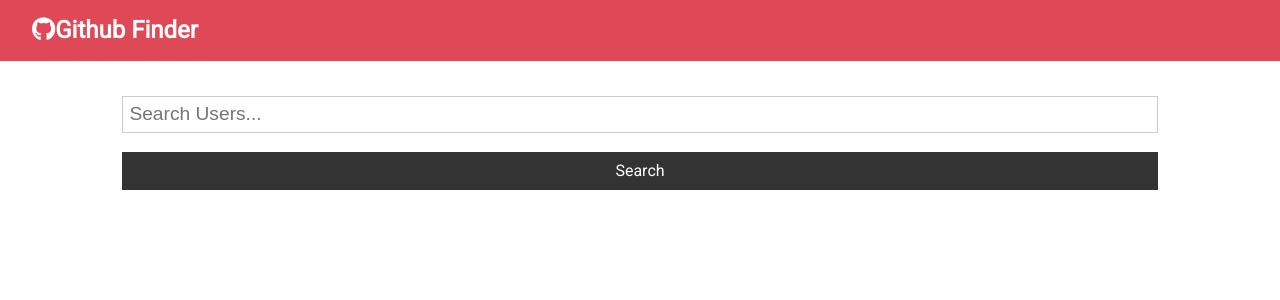
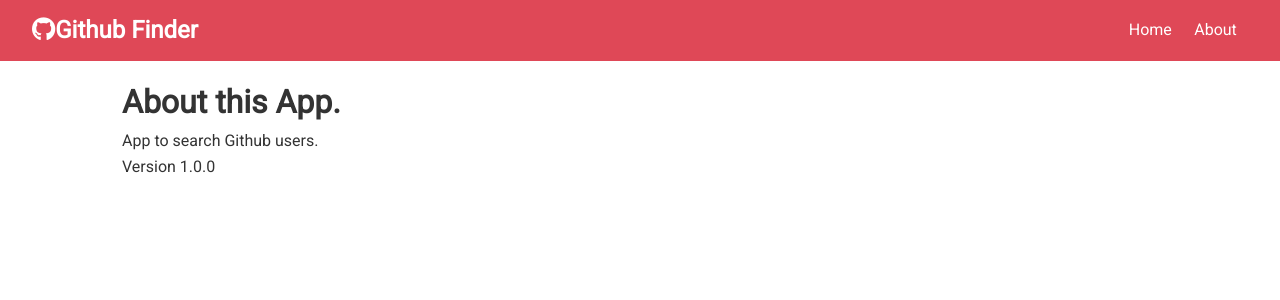
Before and after one commit to s33dco/githubfinder, a React (Create React App) app: page /about in a window 1280 px wide. Shown: the top 300 px of the page. Built offline with nearby package versions, Linux system fonts and the light colour scheme.

Commit message:
add reat router

```diff
--- a/package.json
+++ b/package.json
@@ -6,6 +6,7 @@
     "axios": "^0.19.0",
     "react": "^16.8.6",
     "react-dom": "^16.8.6",
+    "react-router-dom": "^5.0.1",
     "react-scripts": "3.0.1"
   },
   "scripts": {
--- a/src/App.js
+++ b/src/App.js
@@ -1,8 +1,10 @@
 import React, { Fragment, Component } from 'react'
+import { BrowserRouter as Router, Switch, Route } from 'react-router-dom'
 import Navbar from './components/layout/Navbar'
 import Users from './components/users/Users'
 import Search from './components/users/Search'
 import Alert from './components/layout/Alert'
+import About from './components/pages/About'
 import axios from 'axios'
 import './App.css'
 
@@ -47,11 +49,18 @@
 	render() {
 		const { users, loading } = this.state
 		return (
+			<Router>
 				<Fragment>
 					{/* default props set in Navbar component can overwrite below */}
 					<Navbar />
 					<div className='container'>
 						<Alert alert={this.state.alert} />
+						<Switch>
+							<Route
+								exact
+								path='/'
+								render={props => (
+									<Fragment>
 										<Search
 											searchUsers={this.searchUsers}
 											clearUsers={this.clearUsers}
@@ -59,8 +68,14 @@
 											showClear={users.length > 0 ? true : false}
 										/>
 										<Users loading={loading} users={users} />
+									</Fragment>
+								)}
+							/>
+							<Route exact path='/about' component={About} />
+						</Switch>
 					</div>
 				</Fragment>
+			</Router>
 		)
 	}
 }
--- a/src/components/layout/Navbar.js
+++ b/src/components/layout/Navbar.js
@@ -1,4 +1,5 @@
 import React from 'react'
+import { Link } from 'react-router-dom'
 import PropTypes from 'prop-types'
 
 const Navbar = ({ icon, title }) => {
@@ -8,6 +9,14 @@
 				<i className={icon} />
 				{title}
 			</h1>
+			<ul>
+				<li>
+					<Link to='/'>Home</Link>
+				</li>
+				<li>
+					<Link to='/about'>About</Link>
+				</li>
+			</ul>
 		</nav>
 	)
 }
--- /dev/null
+++ b/src/components/pages/About.js
@@ -0,0 +1,13 @@
+import React, { Fragment } from 'react'
+
+const About = () => {
+	return (
+		<Fragment>
+			<h1>About this App.</h1>
+			<p>App to search Github users.</p>
+			<p>Version 1.0.0</p>
+		</Fragment>
+	)
+}
+
+export default About
```
Also changed, not shown: 1 other file (tests, documents, lock files or other folders). Lines whose indentation alone changed are shown as unchanged.
